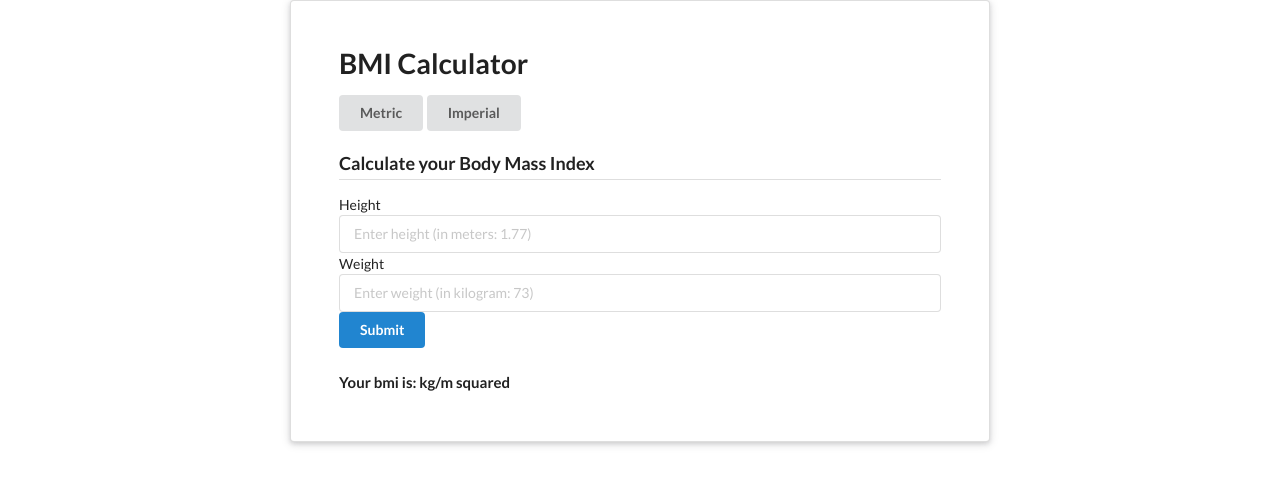
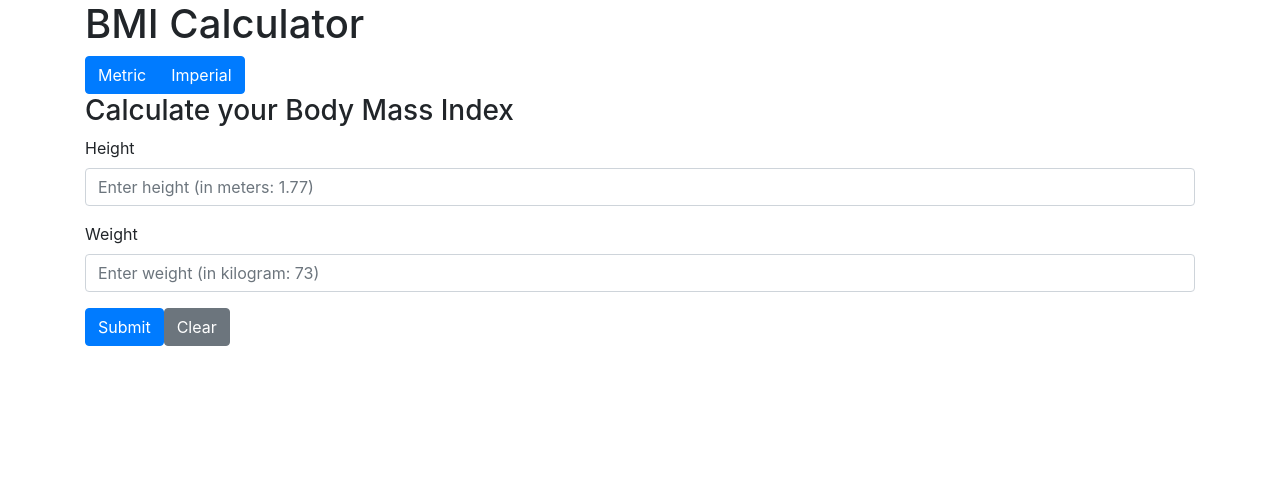
Before and after one commit to ItuTheGoat/bmi-calc, a React (Create React App) app: page / in a window 1280 px wide. Shown: the top 486 px of the page. Built offline with nearby package versions, Linux system fonts and the light colour scheme.

Commit message:
Completed most of the app, Now I just need to allow the user to clear form fields

```diff
--- a/package.json
+++ b/package.json
@@ -6,9 +6,9 @@
     "@testing-library/jest-dom": "^4.2.4",
     "@testing-library/react": "^9.4.0",
     "@testing-library/user-event": "^7.2.1",
-    "bootstrap": "^4.4.1",
+    "bootstrap": "^4.5.0",
     "react": "^16.12.0",
-    "react-bootstrap": "^1.0.0-beta.16",
+    "react-bootstrap": "^1.2.2",
     "react-dom": "^16.12.0",
     "react-scripts": "3.4.0"
   },
--- a/public/index.html
+++ b/public/index.html
@@ -24,10 +24,7 @@
       work correctly both with client-side routing and a non-root public URL.
       Learn how to configure a non-root public URL by running `npm run build`.
     -->
-    <link
-      rel="stylesheet"
-      href="https://cdnjs.cloudflare.com/ajax/libs/semantic-ui/2.4.1/semantic.min.css"
-    />
+
     <title>React App</title>
   </head>
   <body>
--- a/src/App.js
+++ b/src/App.js
@@ -1,10 +1,12 @@
 import React from "react";
 import System from "./components/system";
+// Bootstrap
+import "bootstrap/dist/css/bootstrap.min.css";
 
 const App = () => {
   return (
-    <div className="ui raised very padded text container segment">
-      <h1 className="ui header">BMI Calculator</h1>
+    <div className="container">
+      <h1>BMI Calculator</h1>
       <System />
     </div>
   );
--- a/src/components/form.js
+++ b/src/components/form.js
@@ -1,27 +1,56 @@
 import React from "react";
 import SystemContext from "./SystemContext";
+import Form from "react-bootstrap/Form";
+import Button from "react-bootstrap/Button";
 
-class Form extends React.Component {
+class FormComp extends React.Component {
   state = {
     height: 0,
     weight: 0,
     currentSystem: this.context,
-    bmi: ""
+    bmi: "",
   };
 
   // Create a static context type to get the data
   static contextType = SystemContext;
 
-  changeHeight = e => {
-    console.log(e);
+  changeHeight = (e) => {
     this.setState({ height: e.target.value });
   };
 
-  changeWeight = e => {
+  changeWeight = (e) => {
     this.setState({ weight: e.target.value });
   };
 
-  handleClick = e => {
+  displayBMI = (bmi) => {
+    let bmiRounded = Math.round(bmi * 10) / 10;
+    let bmiFixed = parseFloat(bmiRounded.toFixed(1));
+
+    if (bmiFixed < 18.5) {
+      this.setState({
+        bmi: "Your BMI is: " + bmiFixed + ", This means you are underweight!!!",
+      });
+    } else if (bmiFixed >= 18.5 && bmiFixed <= 24.9) {
+      this.setState({
+        bmi:
+          "Your BMI is: " +
+          bmiFixed +
+          ", Congratulations!!! This is the perfect weight range!",
+      });
+    } else if (bmiFixed > 24.9 && bmiFixed <= 29.9) {
+      this.setState({
+        bmi: "Your BMI is: " + bmiFixed + ", You're in the overweight!!!",
+      });
+    } else if (bmiFixed > 29.9) {
+      this.setState({
+        bmi: "Your BMI is: " + bmiFixed + ", This means you are obese!!!",
+      });
+    }
+
+    console.log(this.state.bmi);
+  };
+
+  handleSubmit = (e) => {
     e.preventDefault();
     let currentHeight = this.state.height;
     let currentWeight = this.state.weight;
@@ -32,13 +61,15 @@ class Form extends React.Component {
       if (currentHeight > 0 && currentWeight > 0) {
         if (currentSystem === "metric") {
           bmi = currentWeight / currentHeight ** 2;
-          this.setState({ bmi: bmi });
         } else {
           bmi = (703 * currentWeight) / currentHeight ** 2;
-          this.setState({ bmi: bmi });
         }
+
+        this.displayBMI(bmi);
       }
     }
+
+    this.setState({ height: 0, weight: 0 });
   };
 
   render() {
@@ -57,32 +88,39 @@ class Form extends React.Component {
 
     return (
       <div>
-        <form className="ui form">
-          <h3 className="ui dividing header">Calculate your Body Mass Index</h3>
-          <label htmlFor="height">Height</label>
-          <input
-            label="Enter Height"
-            name="height"
-            placeholder={hPlaceholder}
-            onChange={this.changeHeight}
-          />
-          <label htmlFor="weight">Weight</label>
-          <input
-            label="Enter weight"
-            name="weight"
-            placeholder={wPlaceholder}
-            onChange={this.changeWeight}
-          />
-          <br />
-          <button className="ui button primary" onClick={this.handleClick}>
+        <h3>Calculate your Body Mass Index</h3>
+        <Form onSubmit={this.handleSubmit}>
+          <Form.Group>
+            <Form.Label>Height</Form.Label>
+            <Form.Control
+              type="input"
+              placeholder={hPlaceholder}
+              onChange={this.changeHeight}
+              required
+            />
+          </Form.Group>
+          <Form.Group>
+            <Form.Label>Weight</Form.Label>
+            <Form.Control
+              type="input"
+              placeholder={wPlaceholder}
+              onChange={this.changeWeight}
+              required
+            />
+          </Form.Group>
+          <Button className="btn btn-primary" type="Submit">
             Submit
-          </button>
+          </Button>
+          <Button className="btn btn-secondary" onClick={this.clearAll}>
+            Clear
+          </Button>
+        </Form>
+        <br />
 
-          <h4>Your bmi is: {this.state.bmi} kg/m squared</h4>
-        </form>
+        <h4>{this.state.bmi} </h4>
       </div>
     );
   }
 }
 
-export default Form;
+export default FormComp;
--- /dev/null
+++ b/src/components/sysButtons.js
@@ -0,0 +1,26 @@
+import React from "react";
+import ToggleButton from "react-bootstrap/ToggleButton";
+import ToggleButtonGroup from "react-bootstrap/ToggleButtonGroup";
+
+const SysButtons = (props) => {
+  return (
+    <ToggleButtonGroup type="radio" name="options">
+      <ToggleButton
+        variant="primary"
+        value="metric"
+        onClick={props.onSystemChange}
+      >
+        Metric
+      </ToggleButton>
+      <ToggleButton
+        variant="primary"
+        value="imperial"
+        onClick={props.onSystemChange}
+      >
+        Imperial
+      </ToggleButton>
+    </ToggleButtonGroup>
+  );
+};
+
+export default SysButtons;
--- a/src/components/system.js
+++ b/src/components/system.js
@@ -1,34 +1,21 @@
 import React, { Component } from "react";
 import Form from "./form";
 import SystemContext from "./SystemContext";
+import SysButtons from "./sysButtons";
 
 class System extends Component {
-  state = { system: "metric" };
+  state = { units: "metric" };
 
-  onSystemChange = system => {
-    this.setState({ system: system });
-    console.log(system);
+  onSystemChange = (e) => {
+    this.setState({ units: e.target.value });
+    console.log(this.state.units);
   };
 
   render() {
     return (
       <div>
-        <div>
-          <button
-            className="ui button"
-            onClick={() => this.onSystemChange("metric")}
-          >
-            Metric
-          </button>
-          <button
-            className="ui button"
-            onClick={() => this.onSystemChange("imperial")}
-          >
-            Imperial
-          </button>
-        </div>
-        <br />
-        <SystemContext.Provider value={this.state.system}>
+        <SysButtons onSystemChange={this.onSystemChange} />
+        <SystemContext.Provider value={this.state.units}>
           <Form />
         </SystemContext.Provider>
       </div>
```
Also changed, not shown: public/manifest.json, 1 other file (tests, documents, lock files or other folders).
